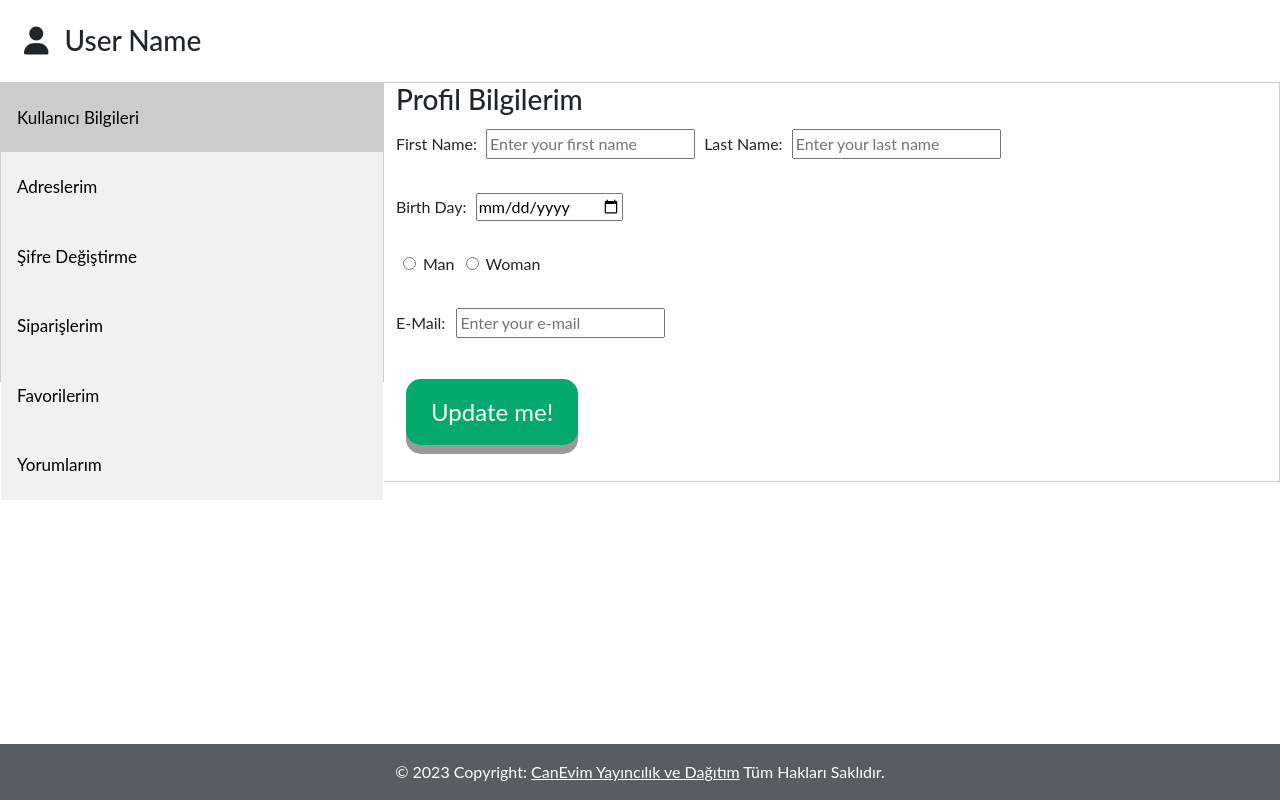
After one commit to candagdelen0/canevimproje1, a PHP site: page /uyepanel.php in a window 1280 px wide. The commit adds this page. Run offline with PHP 8.4, Linux system fonts and the light colour scheme; some libraries are stand-ins or nearby versions.

Commit message:
Kitabevi | Hesap sayfası

```diff
--- a/uyegiris.php
+++ b/uyegiris.php
@@ -274,7 +274,7 @@
 		    	<input type="email" placeholder="Email" />
 		    	<input type="password" placeholder="Password" />
 		    	<a href="#">Forgot your password?</a>
-		    	<button>Sign In</button>
+		    	<button><a href="uyepanel.php">Sign In</a></button>  <!-- giriş kontrol eklenecek -->
 		    </form>
 	    </div>
 	    <div class="overlay-container">
--- /dev/null
+++ b/uyepanel.php
@@ -0,0 +1,191 @@
+<!DOCTYPE html>
+<html lang="en">
+<head>
+    <meta charset="UTF-8">
+    <meta http-equiv="X-UA-Compatible" content="IE=edge">
+    <meta name="viewport" content="width=device-width, initial-scale=1.0">
+    <link rel="stylesheet" href="Fonksiyonlar/bootstrap.min.css">
+    <link rel="stylesheet" href="Fonksiyonlar/bootstrap.bundle.min.js">
+    <link rel="stylesheet" href="Fonksiyonlar/jquery-3.6.2.min.js">
+    <script src="https://kit.fontawesome.com/c046d71f5c.js" crossorigin="anonymous"></script>
+    <link href="https://fonts.googleapis.com/css2?family=Roboto+Condensed:wght@300&display=swap" rel="stylesheet">
+    <link rel="stylesheet" href="Fonksiyonlar/style.css">
+    <title>User Page</title>
+
+    <style>
+        .btnnn {
+            background-color: #dc143c;
+            border: none;
+            color: white;
+            padding: 12px 16px;
+            font-size: 16px;
+            cursor: pointer;
+            margin: 2px;
+        }
+        .btnnn:hover {
+            background-color: #d2691e;
+        }
+        .accordion {
+            background-color: #eee;
+            color: #444;
+            cursor: pointer;
+            padding: 18px;
+            width: 100%;
+            border: none;
+            text-align: left;
+            outline: none;
+            font-size: 15px;
+            transition: 0.4s;
+        }
+        .active, .accordion:hover {
+          background-color: #ccc;
+        }
+        .panel {
+          padding: 0 18px;
+          display: none;
+          background-color: white;
+          overflow: hidden;
+        }
+        * {box-sizing: border-box}
+        body {font-family: "Lato", sans-serif;}
+        .tab {
+          float: left;
+          border: 1px solid #ccc;
+          background-color: #f1f1f1;
+          width: 30%;
+          height: 300px;
+        }
+        .tab button {
+          display: block;
+          background-color: inherit;
+          color: black;
+          padding: 22px 16px;
+          width: 100%;
+          border: none;
+          outline: none;
+          text-align: left;
+          cursor: pointer;
+          transition: 0.3s;
+          font-size: 17px;
+        }
+        .tab button:hover {
+          background-color: #ddd;
+        }
+        .tab button.active {
+          background-color: #ccc;
+        }
+        .tabcontent {
+          float: left;
+          padding: 0px 12px;
+          border: 1px solid #ccc;
+          width: 70%;
+          border-left: none;
+          height: 400px;
+        }
+        .buttonup {
+            padding: 15px 25px;
+            font-size: 24px;
+            text-align: center;
+            cursor: pointer;
+            outline: none;
+            color: #fff;
+            background-color: #04AA6D;
+            border: none;
+            border-radius: 15px;
+            box-shadow: 0 9px #999;
+        }
+        .buttonup:hover {background-color: #3e8e41}
+        .buttonup:active {
+            background-color: #3e8e41;
+            box-shadow: 0 5px #666;
+            transform: translateY(4px);
+        }
+    </style>
+</head>
+
+<body>
+
+            <div>
+                <h3 class="p-2 m-3"><i class="fa-solid fa-user pe-3"></i>User Name</h3>
+                <div class="tab">
+                    <button class="tablinks" onclick="openCity(event, 'Bilgiler')" id="defaultOpen">Kullanıcı Bilgileri</button>
+                    <button class="tablinks" onclick="openCity(event, 'Yorum')">Adreslerim</button>
+                    <button class="tablinks" onclick="openCity(event, 'Yorum')">Şifre Değiştirme</button>
+                    <button class="tablinks" onclick="openCity(event, 'Sipariş')">Siparişlerim</button>
+                    <button class="tablinks" onclick="openCity(event, 'Favori')">Favorilerim</button>
+                    <button class="tablinks" onclick="openCity(event, 'Yorum')">Yorumlarım</button>
+                </div>
+                <div id="Bilgiler" class="tabcontent">
+                    <h3>Profil Bilgilerim</h3>
+                    <form action="">
+                        <div>
+                            <label for="">First Name:</label>
+                            <input type="text" placeholder="Enter your first name" style="margin: 5px;">
+                            <label for="">Last Name:</label>
+                            <input type="text" placeholder="Enter your last name" style="margin: 5px;">
+                        </div>
+                        <br>
+                        <div>
+                        <label for="">Birth Day:</label>
+                            <input type="date" placeholder="enter your birthday" style="margin: 5px;">
+                        </div>
+                        <br>
+                        <div>
+                            <label for="gender">
+                                <input type="radio" name="gender" style="margin: 7px;">Man
+                                <input type="radio" name="gender" style="margin: 7px;">Woman
+                            </label>
+                        </div>
+                        <br>
+                        <div>
+                            <label for="">E-Mail:</label>
+                            <input type="email" name="mail" style="margin: 7px;" placeholder="Enter your e-mail">
+                        </div>
+                        <br>
+                        <div>
+                            <button style="margin: 10px;" class="buttonup"><a href="#!" style="text-decoration: none; color: white;">Update me!</a></button>
+                        </div>
+                    </form>
+
+                </div>
+                <div id="Sipariş" class="tabcontent">
+                    <h3>Siparişlerim</h3>
+                    <p>Paris is the capital of France.</p>
+                </div>
+                <div id="Favori" class="tabcontent">
+                  <h3>Favorilerim</h3>
+                  <p>Tokyo is the capital of Japan.</p>
+                </div>
+                <div id="Yorum" class="tabcontent">
+                  <h3>Yorumlarım</h3>
+                  <p>Amsterdam is the capital of Netherlands.</p>
+                </div>
+            </div>
+
+
+    <script>
+        function openCity(evt, cityName) {
+          var i, tabcontent, tablinks;
+          tabcontent = document.getElementsByClassName("tabcontent");
+          for (i = 0; i < tabcontent.length; i++) {
+            tabcontent[i].style.display = "none";
+          }
+          tablinks = document.getElementsByClassName("tablinks");
+          for (i = 0; i < tablinks.length; i++) {
+            tablinks[i].className = tablinks[i].className.replace(" active", "");
+          }
+          document.getElementById(cityName).style.display = "block";
+          evt.currentTarget.className += " active";
+        }
+        document.getElementById("defaultOpen").click();
+    </script>
+
+
+    <footer class="bg-secondary text-center text-white fixed-bottom">
+        <div class="text-center p-3" style="background-color: rgba(0, 0, 0, 0.2);">
+            © 2023 Copyright:
+            <a class="text-white" href="#!">CanEvim Yayıncılık ve Dağıtım</a> Tüm Hakları Saklıdır.
+        </div>
+    </footer>
+</body>
+</html>
```
